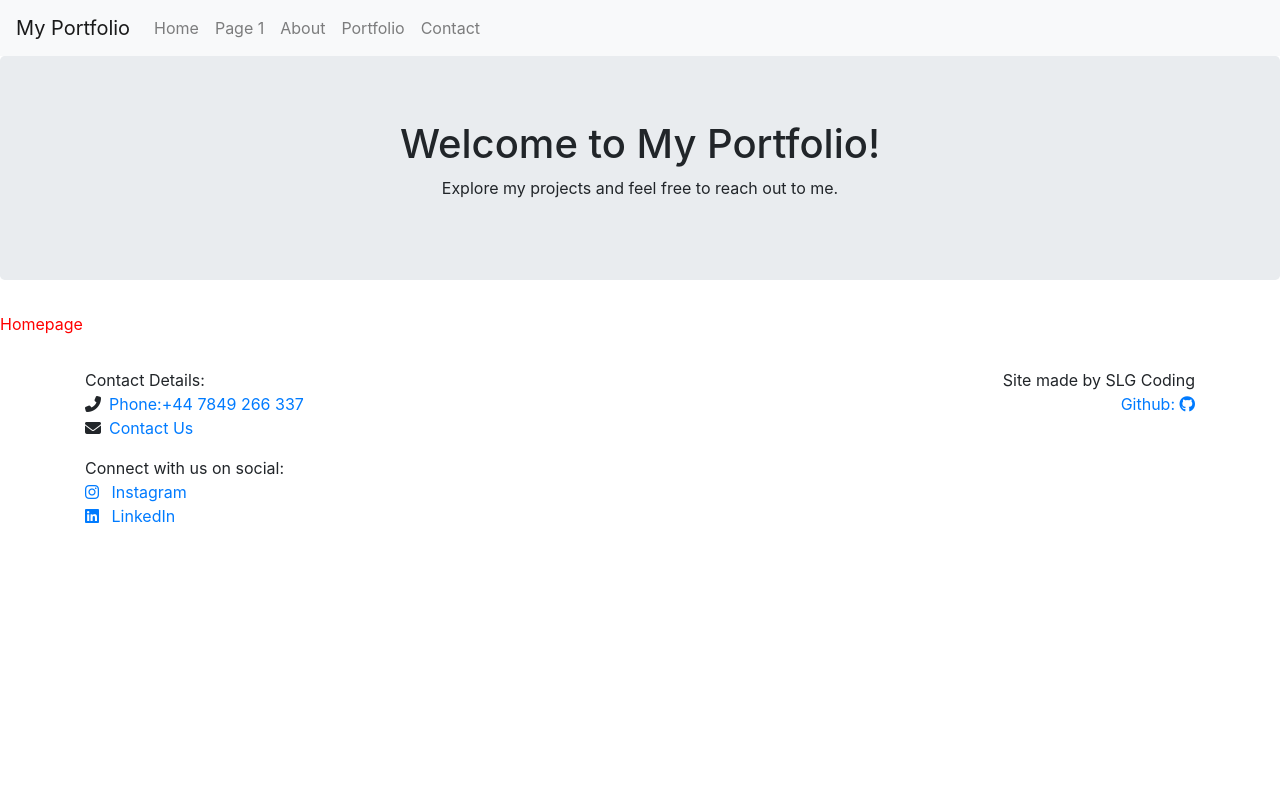
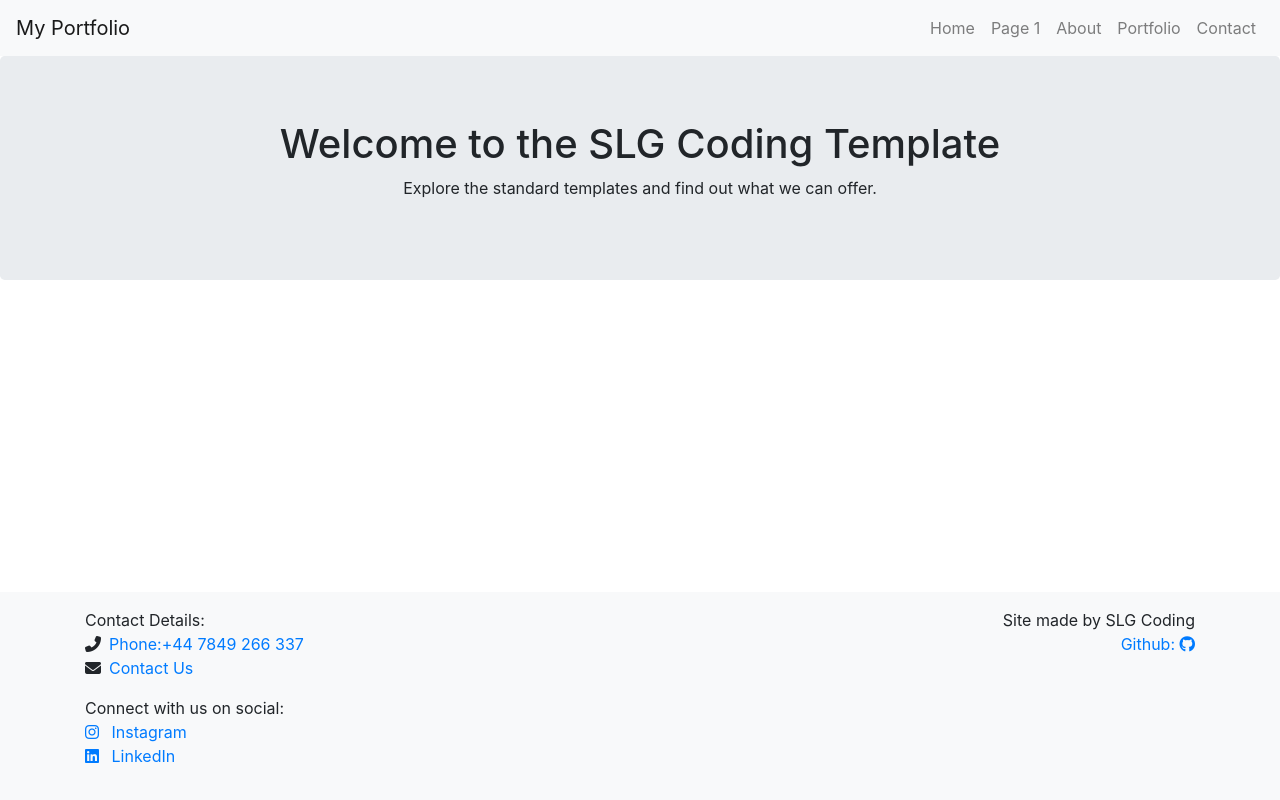
Before and after one commit to sarahgoodwin93/slg-coding, a Django app: page / in a window 1280 px wide. Run offline with Django 4.2, Linux system fonts and the light colour scheme; some libraries are stand-ins or nearby versions; some web fonts are replaced.

```diff
--- a/home/templates/home/index.html
+++ b/home/templates/home/index.html
@@ -6,8 +6,7 @@ Home
 
 {% block content %}
 <div class="jumbotron text-center">
-    <h1>Welcome to My Portfolio!</h1>
-    <p>Explore my projects and feel free to reach out to me.</p>
+    <h1>Welcome to the SLG Coding Template</h1>
+    <p>Explore the standard templates and find out what we can offer.</p>
 </div>
-<p style="color: red;">Homepage</p>
 {% endblock %}
--- a/templates/base.html
+++ b/templates/base.html
@@ -42,15 +42,15 @@
 
     <title>SLG Template</title>
     </head>
-        <body>
+        <body class="d-flex flex-column min-vh-100">
         <!-- Logo and Navbar -->
-            <nav class="navbar navbar-expand-lg navbar-light bg-light">
+        <nav class="navbar navbar-expand-lg navbar-light bg-light justify-content-end">
             <a class="navbar-brand" href="{% url 'home' %}">My Portfolio</a>
             <button class="navbar-toggler" type="button" data-toggle="collapse" data-target="#navbarNav" aria-controls="navbarNav" aria-expanded="false" aria-label="Toggle navigation">
                 <span class="navbar-toggler-icon"></span>
             </button>
             <div class="collapse navbar-collapse" id="navbarNav">
-                    <ul class="navbar-nav">
+                <ul class="navbar-nav ml-auto">  <!-- Add ml-auto class to push items to the right -->
                     <li class="nav-item">
                         <a class="nav-link" href="{% url 'home' %}">Home</a>
                     </li>
@@ -70,11 +70,12 @@
             </div>
         </nav>
 
+
 {% block content %}
 {% endblock %}
 
 <!-- Footer -->
-<footer class="footer mt-auto py-3 dark-bg">
+<footer class="footer mt-auto py-3 bg-light">
     <div class="container">
         <div class="row">
             <!-- Contact Us Details -->
```
Also changed, not shown: static/css/base.css (added). Lines whose indentation alone changed are shown as unchanged.
